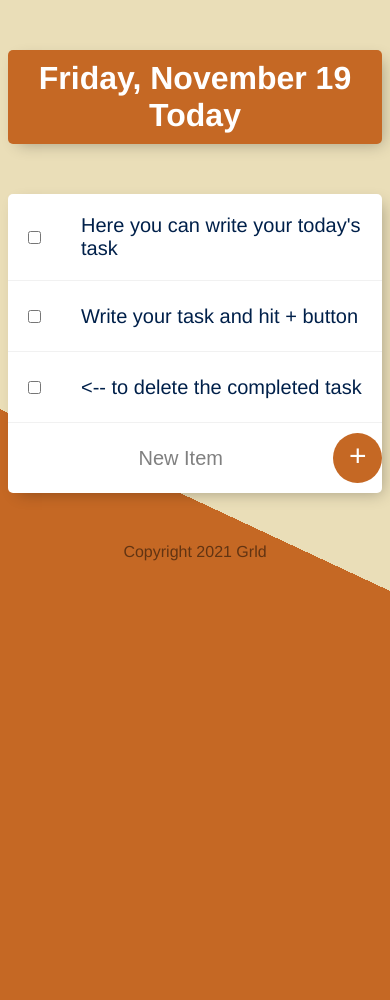
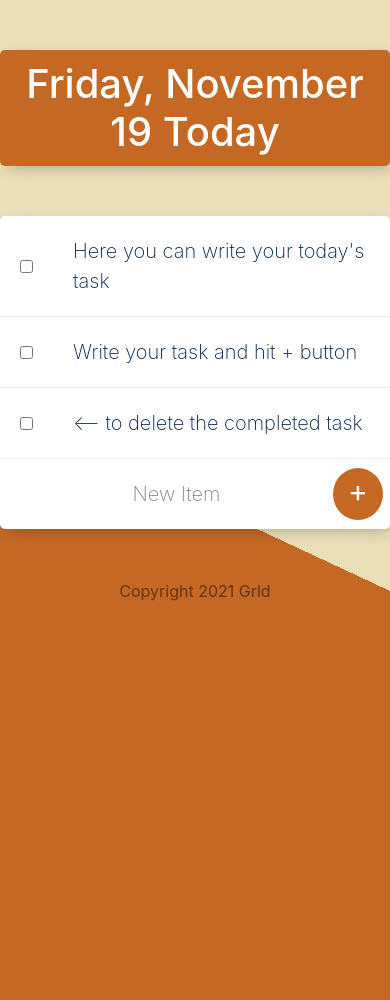
Before and after one commit to GabrielGrld/JAVASCRIPT, a Node server app: page / in a window 390 px wide. Run offline with Node 20, Linux system fonts and the light colour scheme; data comes from the database, SQL or seed files in the repository; data that the repository does not hold is empty; some libraries are stand-ins or nearby versions.

Commit message:
refactore app.js code. add responsive behaviour to app

```diff
--- a/public/css/styles.css
+++ b/public/css/styles.css
@@ -3,6 +3,10 @@
   background-image: -webkit-linear-gradient(65deg, #C56824 50%, #EADEB8 50%);
   min-height: 1000px;
   font-family: 'helvetica neue';
+}
+
+body{
+  background-color:transparent;
 }
 
 h1 {
@@ -33,6 +37,7 @@
 .item:last-child {
   border-bottom: 0;
 }
+
 
 input:checked+p {
   text-decoration: line-through;
--- a/views/header.ejs
+++ b/views/header.ejs
@@ -2,9 +2,9 @@
 <html lang="en" dir="ltr">
 
 <head>
-  <meta charset="utf-8">
+  <meta charset="utf-8" name="viewport" content="width=device-width, initial-scale=1">
   <title>To do List</title>
-
+  <link rel="stylesheet" href="https://stackpath.bootstrapcdn.com/bootstrap/4.3.1/css/bootstrap.min.css" integrity="sha384-ggOyR0iXCbMQv3Xipma34MD+dH/1fQ784/j6cY/iJTQUOhcWr7x9JvoRxT2MZw1T" crossorigin="anonymous">
   <link rel="stylesheet" href="css/styles.css">
   <link rel="icon" href="images/favicon.ico">
 </head>
--- a/views/list.ejs
+++ b/views/list.ejs
@@ -1,4 +1,8 @@
 <%- include("header") -%>
+
+
+<div class="todo-list">
+
 
 
   <div class="box" id ="heading">
@@ -25,5 +29,5 @@
   </form>
 
 </div>
-
+</div>
 <%- include("footer") -%>
```
Also changed, not shown: app.js (+3 -12 lines).
